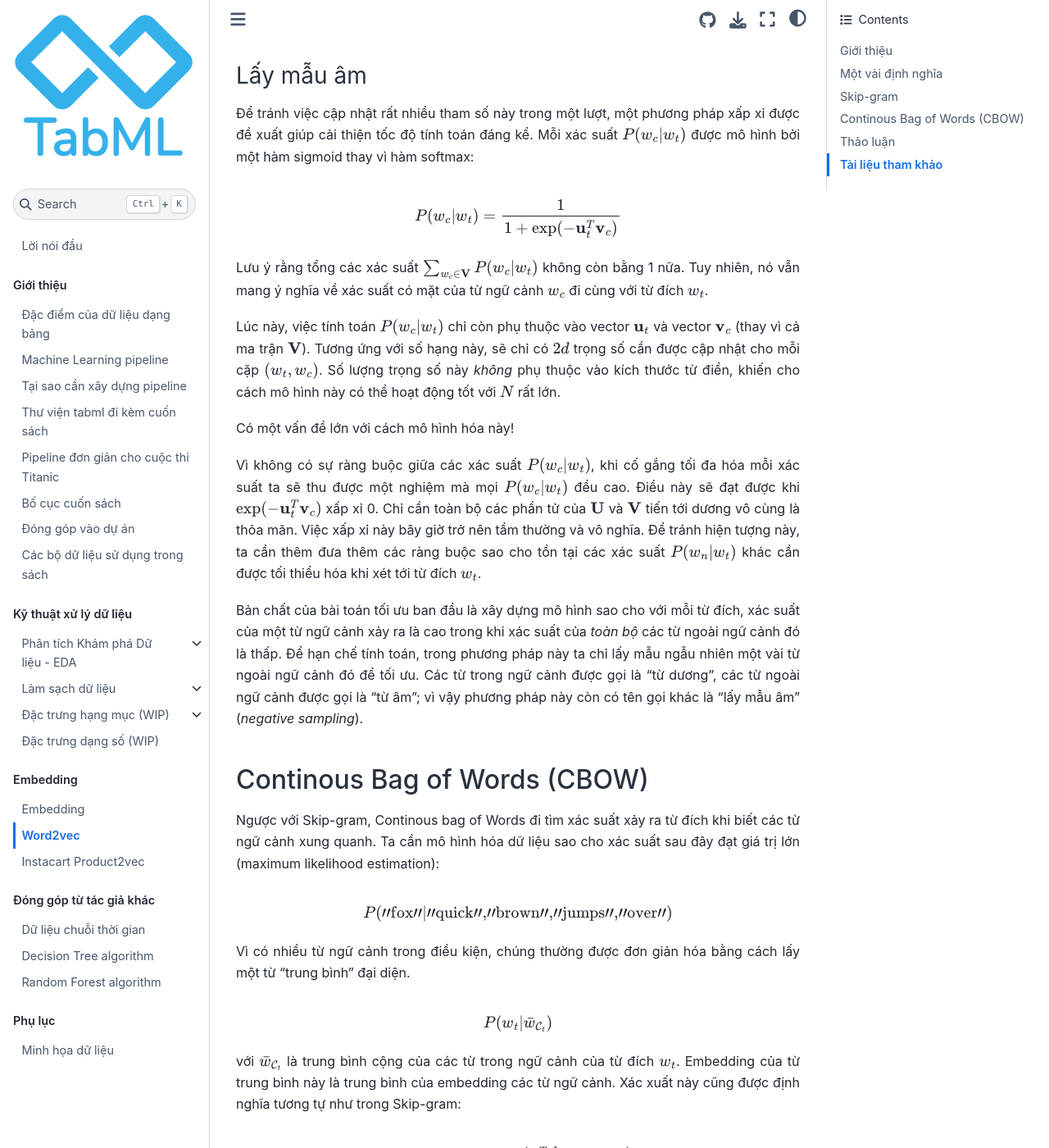
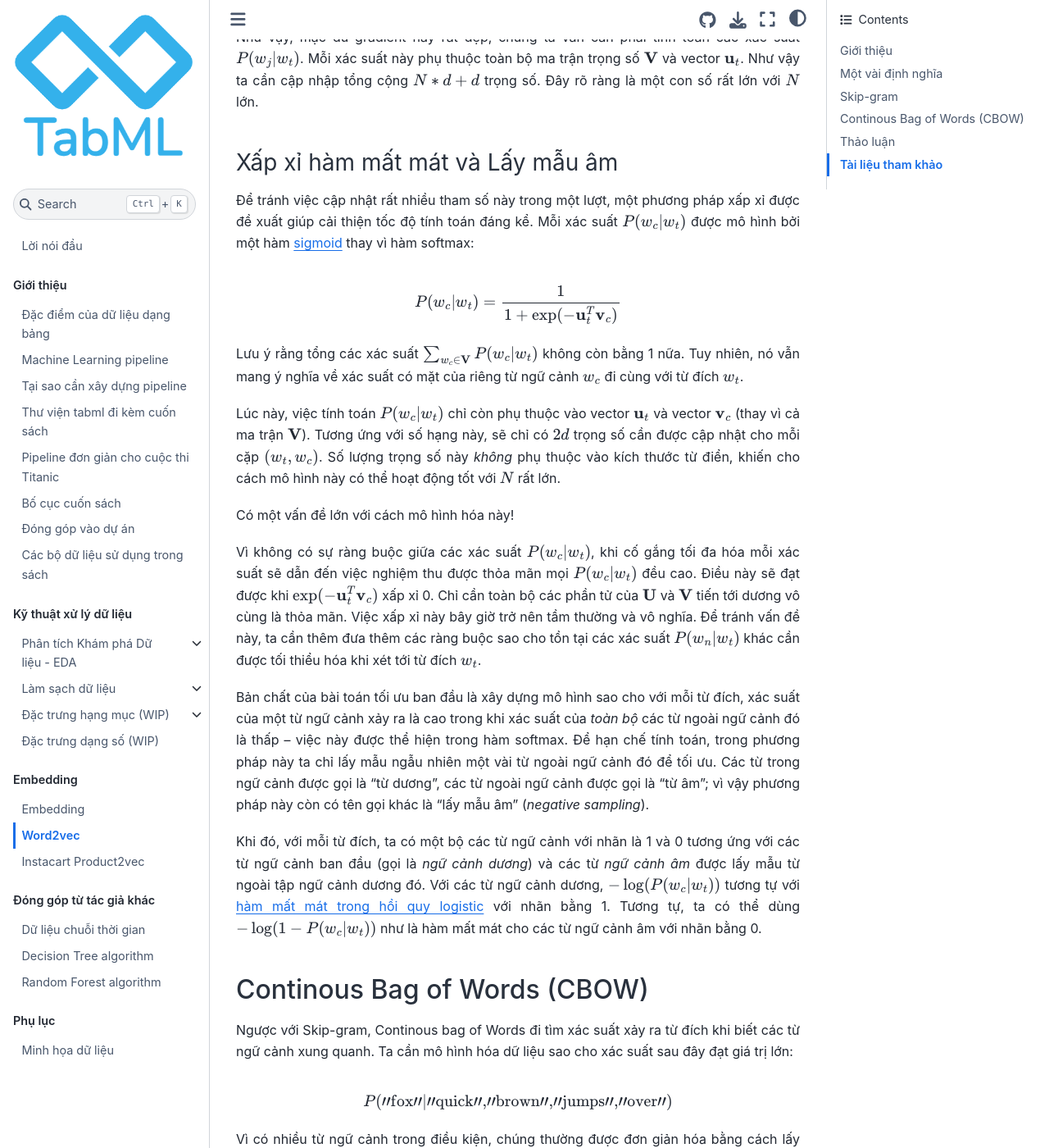
Before and after one commit to tiepvupsu/tabml_book, a Jupyter Book: the page built from book/ch_embedding/word2vec.md, in a window 1280 px wide and 1400 px high, scrolled down 4800 px. Shown: the whole window at 82% size. Built offline with Jupyter Book 1.0.4 settings and Sphinx 7.4.7 and the Sphinx Book theme 1.1.4, drawn with Linux system fonts in a browser that asks for light colours; comment, search, counter and statistics services are not loaded; some of the changed text lies outside the part shown.

Commit message:
revise word2vec

```diff
--- a/book/ch_embedding/word2vec.md
+++ b/book/ch_embedding/word2vec.md
@@ -84,7 +84,7 @@
 
 -->
 
-Từ dữ liệu đã có, ta cần một mô hình sao cho xác suất dưới đây đạt giá trị lớn nhất:
+Từ dữ liệu đã có, ta cần một mô hình sao cho xác suất dưới đây càng lớn càng tốt với mỗi từ ngữ cảnh $w_t$:
 
 $$
 \prod_{c \in \mathcal{C}_t}P(w_c|w_t)
@@ -102,7 +102,7 @@
 P(w_c | w_t) = \frac{\exp(\mathbf{u}_t^T\mathbf{v}_c)}{\sum_{i=1}^{N}\exp(\mathbf{u}_t^T\mathbf{v}_i)}
 $$(word2vec_softmax)
 
-Với $N$ là số phần tử của từ điển $\mathcal{V}$.
+với $N$ là số phần tử của từ điển $\mathcal{V}$. Ở đây $\exp(\mathbf{u}_t^T\mathbf{v}_c)$ thể hiện mỗi quan hệ giữa từ đích $w_t$ và từ ngữ cảnh $w_c$. Biểu thức này càng cao thì xác suất thu được càng lớn. Tích vô hướng $\mathbf{u}_t^T\mathbf{v}_c$ cũng thể hiện sự tương tự giữa hai vector.
 
 
 Biểu thức này rất giống với công thức [Softmax](https://machinelearningcoban.com/2017/02/17/softmax/). Việc định nghĩa xác suất như biểu thức {eq}`word2vec_softmax` ở trên đảm bảo rằng
@@ -177,35 +175,38 @@
 
 +++
 
-Như vậy, mặc dù gradient này rất đẹp, chúng ta vẫn cần phải tính toán các xác suất $P(w_j | w_t)$. Mỗi xác suất này phụ thuộc toàn bộ ma trận trọng số $\mathbf{V}$ và vector $\mathbf{u}_t$. Như vậy ta cập cập toàn tổng cộng $N*d + d$ trọng số, đây là một con số rất lớn.
+Như vậy, mặc dù gradient này rất đẹp, chúng ta vẫn cần phải tính toán các xác suất $P(w_j | w_t)$. Mỗi xác suất này phụ thuộc toàn bộ ma trận trọng số $\mathbf{V}$ và vector $\mathbf{u}_t$. Như vậy ta cần cập nhập tổng cộng $N*d + d$ trọng số. Đây rõ ràng là một con số rất lớn với $N$ lớn.
 
-### Lấy mẫu âm
+### Xấp xỉ hàm mất mát và Lấy mẫu âm
 
-Để tránh việc cập nhật rất nhiều tham số này trong một lượt, một phương pháp xấp xỉ được đề xuất giúp cải thiện tốc độ tính toán đáng kể. Mỗi xác suất $P(w_c | w_t)$ được mô hình bởi một hàm sigmoid thay vì hàm softmax:
+Để tránh việc cập nhật rất nhiều tham số này trong một lượt, một phương pháp xấp xỉ được đề xuất giúp cải thiện tốc độ tính toán đáng kể. Mỗi xác suất $P(w_c | w_t)$ được mô hình bởi một hàm [sigmoid](https://machinelearningcoban.com/2017/01/27/logisticregression/#sigmoid-function) thay vì hàm softmax:
 
 $$
 P(w_c | w_t) = \frac{1}{1 + \exp(-\mathbf{u}_t^T \mathbf{v}_c)}
 $$
 
-Lưu ý rằng tổng các xác suất $\sum_{w_c \in \mathbf{V}} P(w_c | w_t)$ không còn bằng 1 nữa. Tuy nhiên, nó vẫn mang ý nghĩa về xác suất có mặt của từ ngữ cảnh $w_c$ đi cùng với từ đích $w_t$.
+
+Lưu ý rằng tổng các xác suất $\sum_{w_c \in \mathbf{V}} P(w_c | w_t)$ không còn bằng 1 nữa. Tuy nhiên, nó vẫn mang ý nghĩa về xác suất có mặt của riêng từ ngữ cảnh $w_c$ đi cùng với từ đích $w_t$.
 
 Lúc này, việc tính toán $P(w_c | w_t)$ chỉ còn phụ thuộc vào vector $\mathbf{u}_t$ và vector $\mathbf{v}_c$ (thay vì cả ma trận $\mathbf{V}$). Tương ứng với số hạng này, sẽ chỉ có $2d$ trọng số cần được cập nhật cho mỗi cặp $(w_t, w_c)$. Số lượng trọng số này _không_ phụ thuộc vào kích thước từ điển, khiến cho cách mô hình này có thể hoạt động tốt với $N$ rất lớn.
 
 Có một vấn đề lớn với cách mô hình hóa này!
 
-Vì không có sự ràng buộc giữa các xác suất $P(w_c | w_t)$, khi cố gắng tối đa hóa mỗi xác suất ta sẽ thu được một nghiệm mà mọi $P(w_c | w_t)$ đều cao. Điều này sẽ đạt được khi $\exp(-\mathbf{u}_t^T \mathbf{v}_c)$ xấp xỉ 0. Chỉ cần toàn bộ các phần tử của $\mathbf{U}$ và $\mathbf{V}$ tiến tới dương vô cùng là thỏa mãn. Việc xấp xỉ này bây giờ trở nên tầm thường và vô nghĩa. Để tránh hiện tượng này, ta cần thêm đưa thêm các ràng buộc sao cho tồn tại các xác suất $P(w_n | w_t)$ khác cần được tối thiểu hóa khi xét tới từ đích $w_t$.
+Vì không có sự ràng buộc giữa các xác suất $P(w_c | w_t)$, khi cố gắng tối đa hóa mỗi xác suất sẽ dẫn đến việc nghiệm thu được thỏa mãn mọi $P(w_c | w_t)$ đều cao. Điều này sẽ đạt được khi $\exp(-\mathbf{u}_t^T \mathbf{v}_c)$ xấp xỉ 0. Chỉ cần toàn bộ các phần tử của $\mathbf{U}$ và $\mathbf{V}$ tiến tới dương vô cùng là thỏa mãn. Việc xấp xỉ này bây giờ trở nên tầm thường và vô nghĩa. Để tránh vấn đề này, ta cần thêm đưa thêm các ràng buộc sao cho tồn tại các xác suất $P(w_n | w_t)$ khác cần được tối thiểu hóa khi xét tới từ đích $w_t$.
 
-Bản chất của bài toán tối ưu ban đầu là xây dựng mô hình sao cho với mỗi từ đích, xác suất của một từ ngữ cảnh xảy ra là cao trong khi xác suất của _toàn bộ_ các từ ngoài ngữ cảnh đó là thấp. Để hạn chế tính toán, trong phương pháp này ta chỉ lấy mẫu ngẫu nhiên một vài từ ngoài ngữ cảnh đó để tối ưu. Các từ trong ngữ cảnh được gọi là "từ dương", các từ ngoài ngữ cảnh được gọi là "từ âm"; vì vậy phương pháp này còn có tên gọi khác là "lấy mẫu âm" (_negative sampling_).
+Bản chất của bài toán tối ưu ban đầu là xây dựng mô hình sao cho với mỗi từ đích, xác suất của một từ ngữ cảnh xảy ra là cao trong khi xác suất của _toàn bộ_ các từ ngoài ngữ cảnh đó là thấp -- việc này được thể hiện trong hàm softmax. Để hạn chế tính toán, trong phương pháp này ta chỉ lấy mẫu ngẫu nhiên một vài từ ngoài ngữ cảnh đó để tối ưu. Các từ trong ngữ cảnh được gọi là "từ dương", các từ ngoài ngữ cảnh được gọi là "từ âm"; vì vậy phương pháp này còn có tên gọi khác là "lấy mẫu âm" (_negative sampling_).
+
+Khi đó, với mỗi từ đích, ta có một bộ các từ ngữ cảnh với nhãn là 1 và 0 tương ứng với các từ ngữ cảnh ban đầu (gọi là _ngữ cảnh dương_) và các từ _ngữ cảnh âm_ được lấy mẫu từ ngoài tập ngữ cảnh dương đó. Với các từ ngữ cảnh dương, $-\log(P(w_c | w_t))$ tương tự với [hàm mất mát trong hồi quy logistic](https://machinelearningcoban.com/2017/01/27/logisticregression/#-ham-mat-mat-va-phuong-phap-toi-uu) với nhãn bằng 1. Tương tự, ta có thể dùng $-\log(1 - P(w_c | w_t))$ như là hàm mất mát cho các từ ngữ cảnh âm với nhãn bằng 0.
 
 +++
 
 ## Continous Bag of Words (CBOW)
 
-Ngược với Skip-gram, Continous bag of Words đi tìm xác suất xảy ra từ đích khi biết các từ ngữ cảnh xung quanh. Ta cần mô hình hóa dữ liệu sao cho xác suất sau đây đạt giá trị lớn (maximum likelihood estimation):
+Ngược với Skip-gram, Continous bag of Words đi tìm xác suất xảy ra từ đích khi biết các từ ngữ cảnh xung quanh. Ta cần mô hình hóa dữ liệu sao cho xác suất sau đây đạt giá trị lớn:
 
 $$P("\textrm{fox}" | "\textrm{quick}", "\textrm{brown}", "\textrm{jumps}", "\textrm{over}")$$
 
-Vì có nhiều từ ngữ cảnh trong điều kiện, chúng thường được đơn giản hóa bằng cách lấy một từ "trung bình" đại diện.
+Vì có nhiều từ ngữ cảnh trong điều kiện, chúng thường được đơn giản hóa bằng cách lấy một từ "trung bình" làm đại diện.
 
 $$
 P(w_t | \bar{w}_{\mathcal{C}_t})
@@ -252,6 +253,8 @@
 * Word2vec không chỉ có thể sử dụng để tạo embedding cho các từ mà còn có thể áp dụng cho các bộ dữ liệu khác mà sự xuất hiện của một đối tượng phụ thuộc vào các đối tượng khác trong cùng văn cảnh. Trong bài [Using Word2vec for Music Recommendations](https://towardsdatascience.com/using-word2vec-for-music-recommendations-bb9649ac2484), tác giả coi mỗi một lượt nghe nhạc của người dùng là một "câu" và mỗi bài nhạc là một "từ". Từ đó xây dựng được các embedding cho các bài hát và gợi ý những bài hát mà người dùng có khả năng thích nghe.
 Trong phần tiếp theo, chúng ta sẽ sử dụng Skip-gram Word2vec để xây dựng embedding cho các **sản phẩm** trong [bộ dữ liệu Instacart](https://www.kaggle.com/c/instacart-market-basket-analysis).
 
+* Ngoài lấy mẫu âm, [softmax phân tầng](http://d2l.ai/chapter_natural-language-processing-pretraining/approx-training.html#hierarchical-softmax) cũng là một phương pháp làm giảm độ phức tạp khi tối ưu hàm mất mát cho word2vec.
+
 +++
 
 ## Tài liệu tham khảo
```
Also changed, not shown: other parts of book/ch_embedding/word2vec.md (+3 -5 lines).
